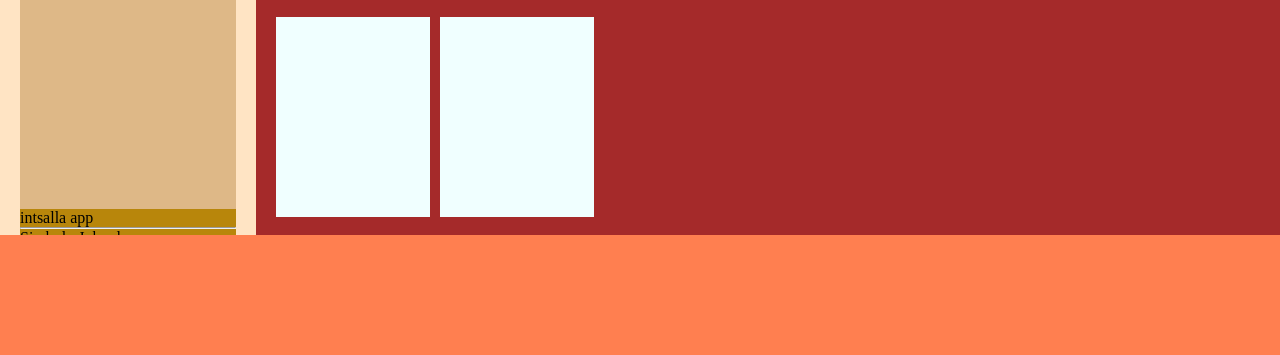
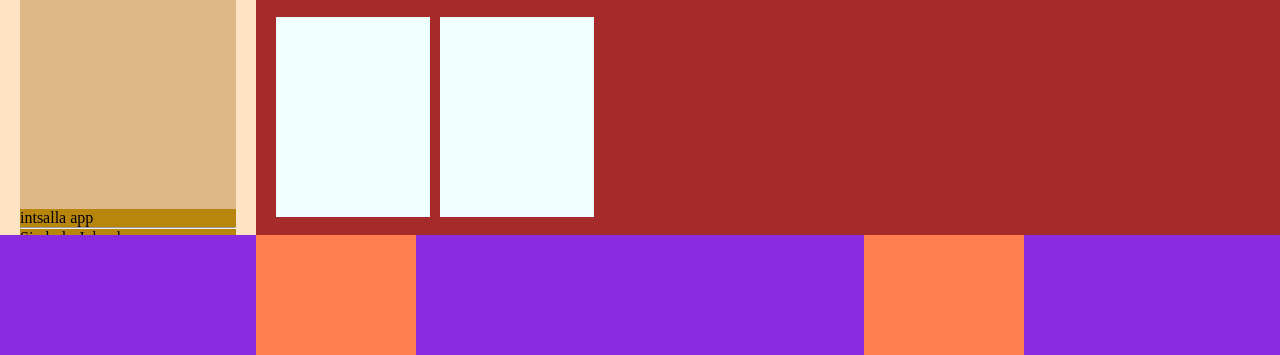
Before and after one commit to Crisano97/html-css-spotifyweb, a plain HTML site: page index.html in a window 1280 px wide. Shown: the part 485-840 px from the top of the page. Drawn offline with Linux system fonts and the light colour scheme.

Commit message:
struttura footer

```diff
--- a/css/style.css
+++ b/css/style.css
@@ -156,4 +156,18 @@ footer {
     width: 100%;
     height: 15vh;
     background-color: coral;
+    display: flex;
+    justify-content: space-between;
 }
+
+.left , .right {
+    width: 20%;
+    height: 100%;
+    background-color: blueviolet;
+}
+
+.center {
+    width: 35%;
+    height: 100%;
+    background-color: blueviolet;
+}
--- a/index.html
+++ b/index.html
@@ -89,7 +89,9 @@
     </main>
 
     <footer>
-
+        <div class="left"></div>
+        <div class="center"></div>
+        <div class="right"></div>
     </footer>
 </body>
 </html>
```
